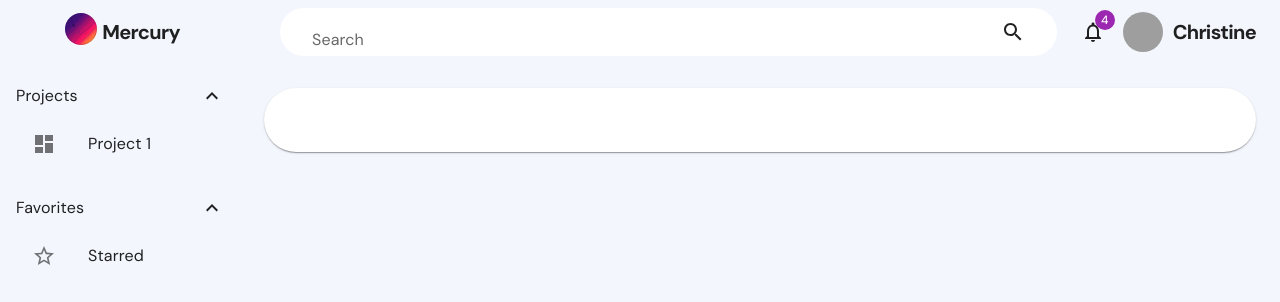
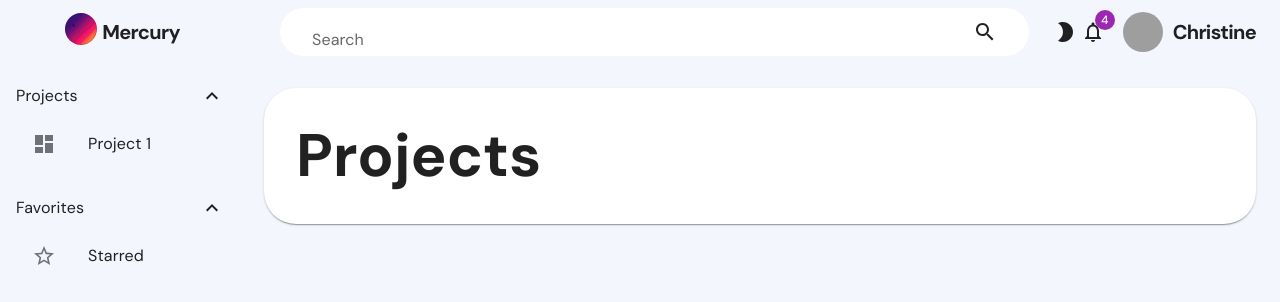
Before and after one commit to christine-contreras/project-task-management-client, a React (Create React App) app: page /projects in a window 1280 px wide. Shown: the top 302 px of the page. Built offline with nearby package versions, Linux system fonts and the light colour scheme; grey boxes are pictures that could not be loaded.

Commit message:
dark mode working

```diff
--- a/src/App.js
+++ b/src/App.js
@@ -1,18 +1,33 @@
 import * as React from 'react'
-import theme from './theme/theme'
-import { ThemeProvider } from '@mui/material/styles'
+import lightTheme from './theme/light-theme'
+import darkTheme from './theme/dark-theme'
+import Projects from './containers/Projects'
+import { ThemeProvider, createTheme } from '@mui/material/styles'
 import CssBaseline from '@mui/material/CssBaseline'
 import { BrowserRouter as Router, Route } from 'react-router-dom'
 import Layout from './containers/Layout'
 import Box from '@mui/material/Box'
 
 const App = () => {
+  const [mode, setMode] = React.useState(true)
+  const appliedTheme = createTheme(mode ? lightTheme : darkTheme)
+
+  const toggleTheme = () => {
+    setMode(!mode)
+  }
+
   return (
-    <ThemeProvider theme={theme}>
+    <ThemeProvider theme={appliedTheme}>
       <Box sx={{ display: 'flex' }}>
         <CssBaseline />
         <Router>
-          <Layout></Layout>
+          <Layout toggleTheme={toggleTheme} mode={mode}>
+            <Route
+              exact
+              path='/projects'
+              render={(routerProps) => <Projects {...routerProps} />}
+            />
+          </Layout>
         </Router>
       </Box>
     </ThemeProvider>
--- a/src/components/nav/TopNav.js
+++ b/src/components/nav/TopNav.js
@@ -5,16 +5,20 @@
 import Typography from '@mui/material/Typography'
 import Badge from '@mui/material/Badge'
 import Avatar from '@mui/material/Avatar'
-import { Box } from '@mui/system'
 import TextField from '@mui/material/TextField'
 import IconButton from '@mui/material/IconButton'
 import MenuIcon from '@mui/icons-material/Menu'
 import NotificationsOutlinedIcon from '@mui/icons-material/NotificationsOutlined'
 import SearchIcon from '@mui/icons-material/Search'
+import Brightness2Icon from '@mui/icons-material/Brightness2'
+import Brightness7Icon from '@mui/icons-material/Brightness7'
 
 const drawerWidth = 240
 
-const TopNav = ({ open, toggleDrawer }) => {
+const TopNav = ({ open, toggleDrawer, toggleTheme, mode }) => {
+  const icon = !mode ? <Brightness7Icon /> : <Brightness2Icon />
+  //const icon = <Brightness7Icon />
+
   return (
     <MuiAppBar
       color='transparent'
@@ -78,6 +82,14 @@
           <SearchIcon />
         </div>
 
+        <IconButton
+          edge='end'
+          color='inherit'
+          aria-label='mode'
+          onClick={toggleTheme}>
+          {icon}
+        </IconButton>
+
         <IconButton color='inherit'>
           <Badge badgeContent={4} color='secondary'>
             <NotificationsOutlinedIcon />
--- a/src/containers/Layout.js
+++ b/src/containers/Layout.js
@@ -9,7 +9,7 @@
 
 const drawerWidth = 240
 
-const Layout = ({ children }) => {
+const Layout = ({ children, toggleTheme, mode }) => {
   const [open, setOpen] = React.useState(false)
 
   const toggleDrawer = () => {
@@ -18,7 +18,12 @@
 
   return (
     <>
-      <TopNav open={open} toggleDrawer={toggleDrawer} />
+      <TopNav
+        open={open}
+        toggleDrawer={toggleDrawer}
+        toggleTheme={toggleTheme}
+        mode={mode}
+      />
       <SideNav open={open} toggleDrawer={toggleDrawer} />
 
       <Box
@@ -36,7 +41,6 @@
         <Toolbar />
         <Container maxWidth='xl' sx={{ flexGrow: 1, p: 3 }}>
           <Grid container spacing={3}>
-            {/* Chart */}
             <Grid item xs={12}>
               <Paper className='container-paper'>{children}</Paper>
             </Grid>
--- /dev/null
+++ b/src/containers/Projects.js
@@ -0,0 +1,12 @@
+import React from 'react'
+import { Typography } from '@mui/material'
+
+const Projects = () => {
+  return (
+    <>
+      <Typography variant='h2'>Projects</Typography>
+    </>
+  )
+}
+
+export default Projects
--- /dev/null
+++ b/src/theme/dark-theme.js
@@ -0,0 +1,48 @@
+import { createTheme } from '@mui/material/styles'
+
+//https://material-ui.com/customization/default-theme/#default-theme
+//https://material-ui.com/customization/color/#color
+export const darkTheme = createTheme({
+  palette: {
+    mode: 'dark',
+    // primary: {
+    //   light: '#a5c89a',
+    //   main: '#76976c',
+    //   dark: '#496941',
+    //   contrastText: '#fff',
+    // },
+    // secondary: {
+    //   // light: '#ff72d6',
+    //   // main: brown[900],
+    //   // dark: '#b90076',
+    //   contrastText: '#fff',
+    // },
+  },
+  typography: {
+    fontFamily: '"DM Sans", sans-serif',
+    h1: {
+      fontWeight: 700,
+      fontSize: '5em',
+    },
+    h2: {
+      fontWeight: 700,
+      fontSize: '3.75em',
+    },
+    h3: {
+      fontWeight: 700,
+      fontSize: '3em',
+    },
+    h4: {
+      fontWeight: 700,
+    },
+    h5: {
+      fontWeight: 700,
+    },
+    h6: {
+      fontWeight: 700,
+      fontSize: '1.25em',
+    },
+  },
+})
+
+export default darkTheme
--- a/src/theme/theme.js
+++ b/src/theme/light-theme.js
@@ -1,9 +1,8 @@
 import { createTheme } from '@mui/material/styles'
-// import { brown } from '@mui/material/colors'
 
 //https://material-ui.com/customization/default-theme/#default-theme
 //https://material-ui.com/customization/color/#color
-const theme = createTheme({
+export const lightTheme = createTheme({
   palette: {
     mode: 'light',
     // primary: {
@@ -20,6 +19,7 @@
     // },
     background: {
       default: '#f3f6fd',
+      // paper: '#f3f6fd',
     },
   },
   typography: {
@@ -46,16 +46,7 @@
       fontWeight: 700,
       fontSize: '1.25em',
     },
-    // subtitle1: {
-    //   // fontWeight: 100,
-    //   fontSize: '1.25em',
-    // },
-    // body2: {
-    //   fontWeight: 100,
-    //   fontSize: '1em',
-    //   lineHeight: 1.5,
-    // },
   },
 })
 
-export default theme
+export default lightTheme
```
